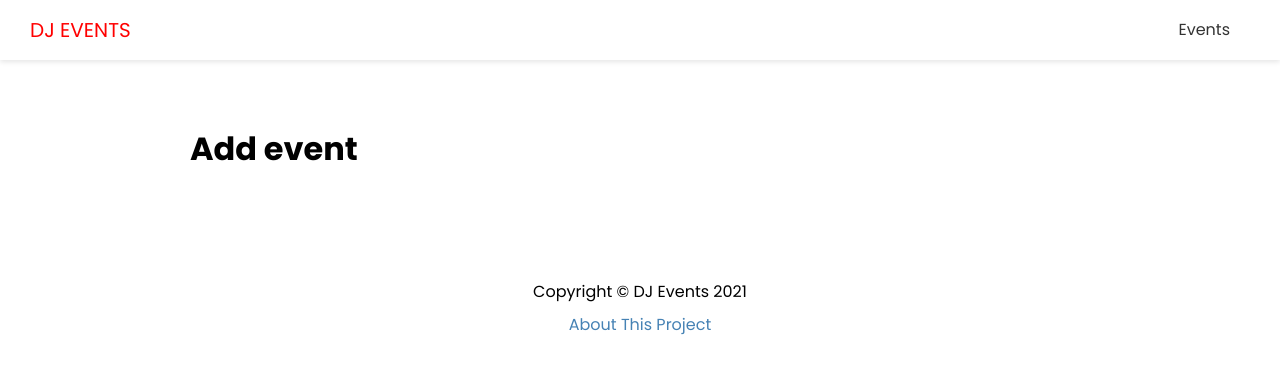
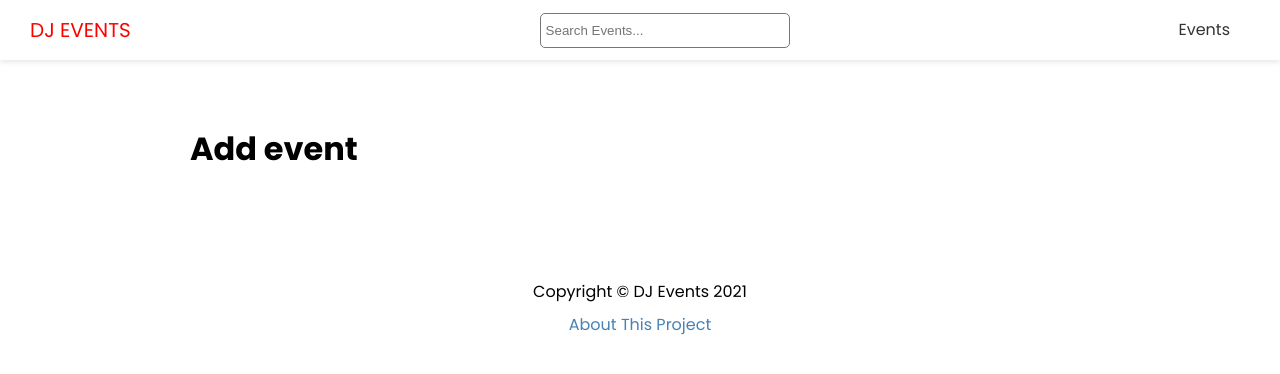
Before and after one commit to barrrni/DJevents, a Next.js app: page /events/add in a window 1280 px wide. Shown: the top 374 px of the page. Built offline with nearby package versions, Linux system fonts and the light colour scheme.

Commit message:
Search page works

```diff
--- a/components/Header.js
+++ b/components/Header.js
@@ -1,4 +1,5 @@
 import Link from 'next/link'
+import Search from './Search'
 import styles from '@/styles/Header.module.css'
 
 const Header = () => {
@@ -9,7 +10,7 @@ const Header = () => {
                     <a>DJ Events</a>
                 </Link>
             </div>
-
+            <Search />
             <nav>
                 <ul>
                     <li>
--- /dev/null
+++ b/components/Search.js
@@ -0,0 +1,27 @@
+import { useState } from 'react'
+import { useRouter } from 'next/router'
+import styles from '@/styles/Search.module.css'
+
+const Search = () => {
+    const [term, setTerm] = useState('')
+
+    const router = useRouter()
+
+    const handleSubmit = (e) => {
+        e.preventDefault()
+        router.push(`/events/search?term=${term}`)
+        setTerm('')
+    }
+
+
+
+    return (
+        <div className={styles.search}>
+            <form onSubmit={handleSubmit}>
+                <input type="text" value={term} onChange={(e) => setTerm(e.target.value)} placeholder='Search Events...' />
+            </form>
+        </div>
+    )
+}
+
+export default Search
--- /dev/null
+++ b/styles/Search.module.css
@@ -0,0 +1,7 @@
+.search input {
+  width: 250px;
+  height: 35px;
+  padding: 5px;
+  border: 1px #777 solid;
+  border-radius: 5px;
+}
```
